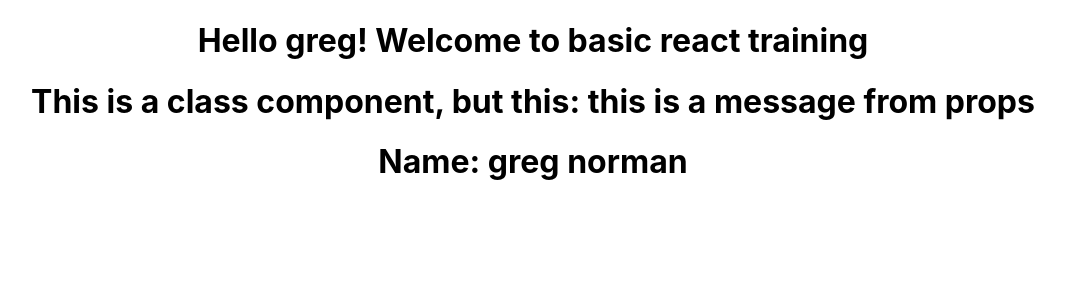
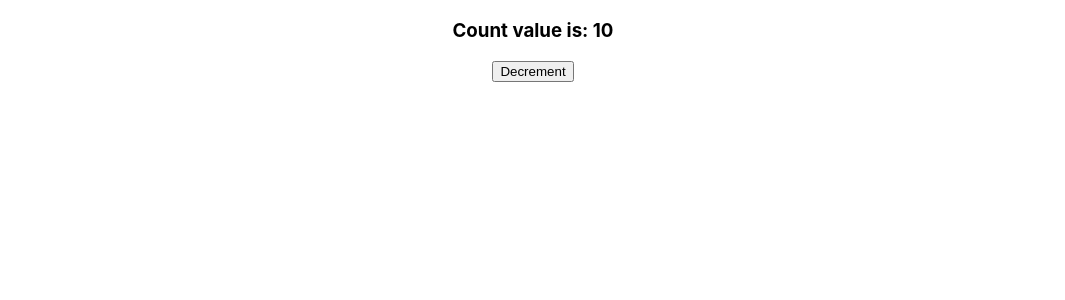
Before and after one commit to zannager/basic-react, a React (Create React App) app in the folder myproject/: page / in a window 1280 px wide. Shown: the top 300 px of the page, without its empty margins (107-1172 px from the left). Built offline with nearby package versions, Linux system fonts and the light colour scheme.

Commit message:
using state

```diff
--- a/myproject/src/App.js
+++ b/myproject/src/App.js
@@ -1,15 +1,17 @@
-import logo from './logo.svg';
+// import logo from './logo.svg';
 import './App.css';
 import Hello from './components/Hello'
 import Message from './components/Message';
 import Profile from './components/Profile';
+import Counter from './components/Counter';
 
 function App() {
   return (
     <div className="App">
-      <Hello />
+      {/* <Hello />
       <Message messageContent="this is a message from props"/>
-      <Profile name="greg" lastname="norman"/>
+      <Profile name="greg" lastname="norman"/> */}
+      <Counter />
     </div>
   );
 }
--- /dev/null
+++ b/myproject/src/components/Counter.js
@@ -0,0 +1,32 @@
+import { execOnce } from "next/dist/shared/lib/utils";
+import { Component } from "react";
+
+class Counter extends Component {
+    constructor(){
+        super();
+        this.state = {
+            counter: 10,
+        };
+    }
+    // increment(){
+    //     this.setState({
+    //         counter: this.state.counter + 1,
+    //     })
+    // }
+
+    decrement(){
+        this.setState({
+            counter: this.state.counter - 1,
+        })
+    }
+    render() {
+        return (<div>
+            <h3>Count value is: {this.state.counter} </h3>
+            {/* <button onClick={() => this.increment()}>Click</button> */}
+            <button onClick={() => this.decrement()}>Decrement</button>
+        </div>)
+
+    }
+}
+
+export default Counter;
```
